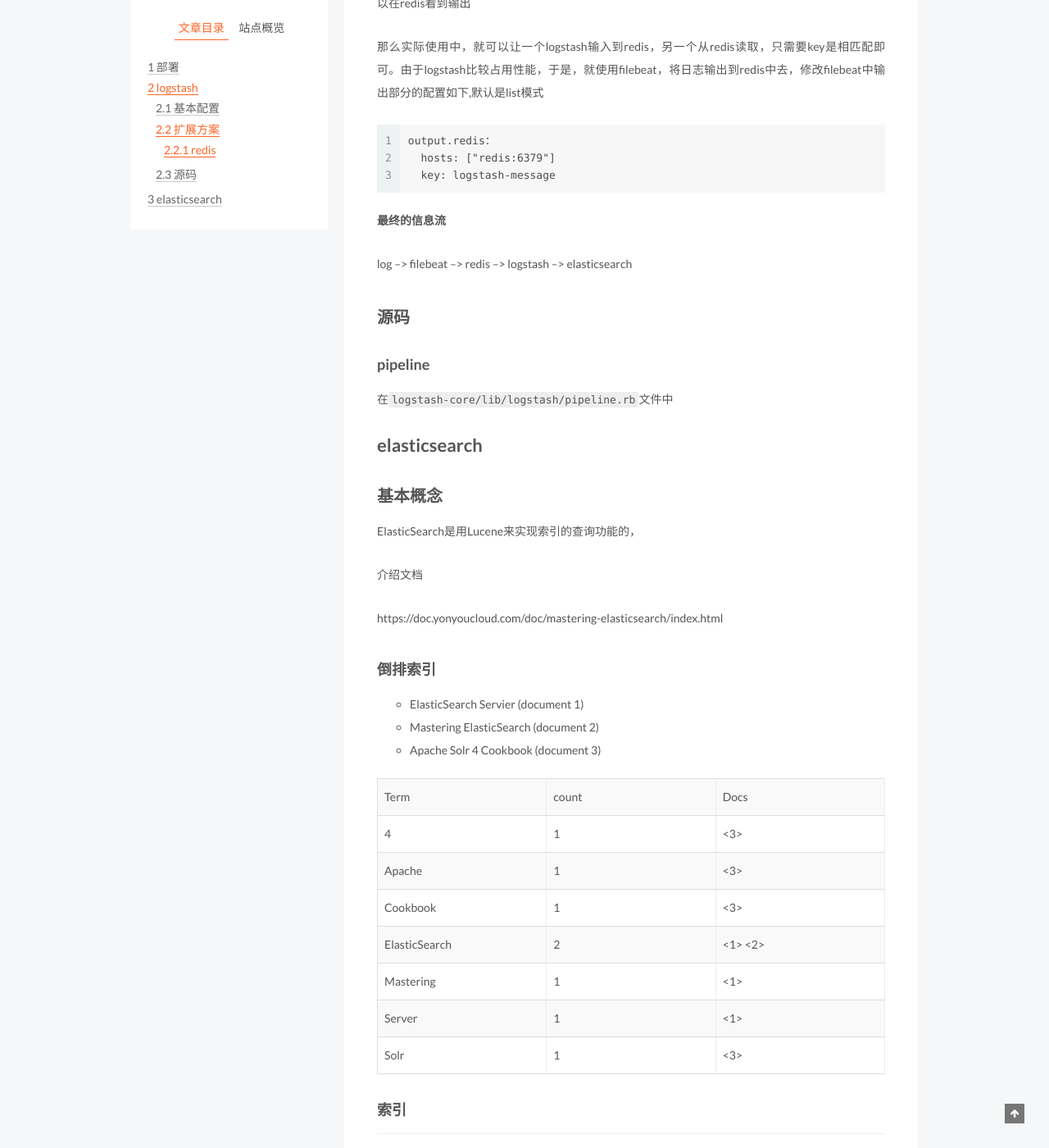
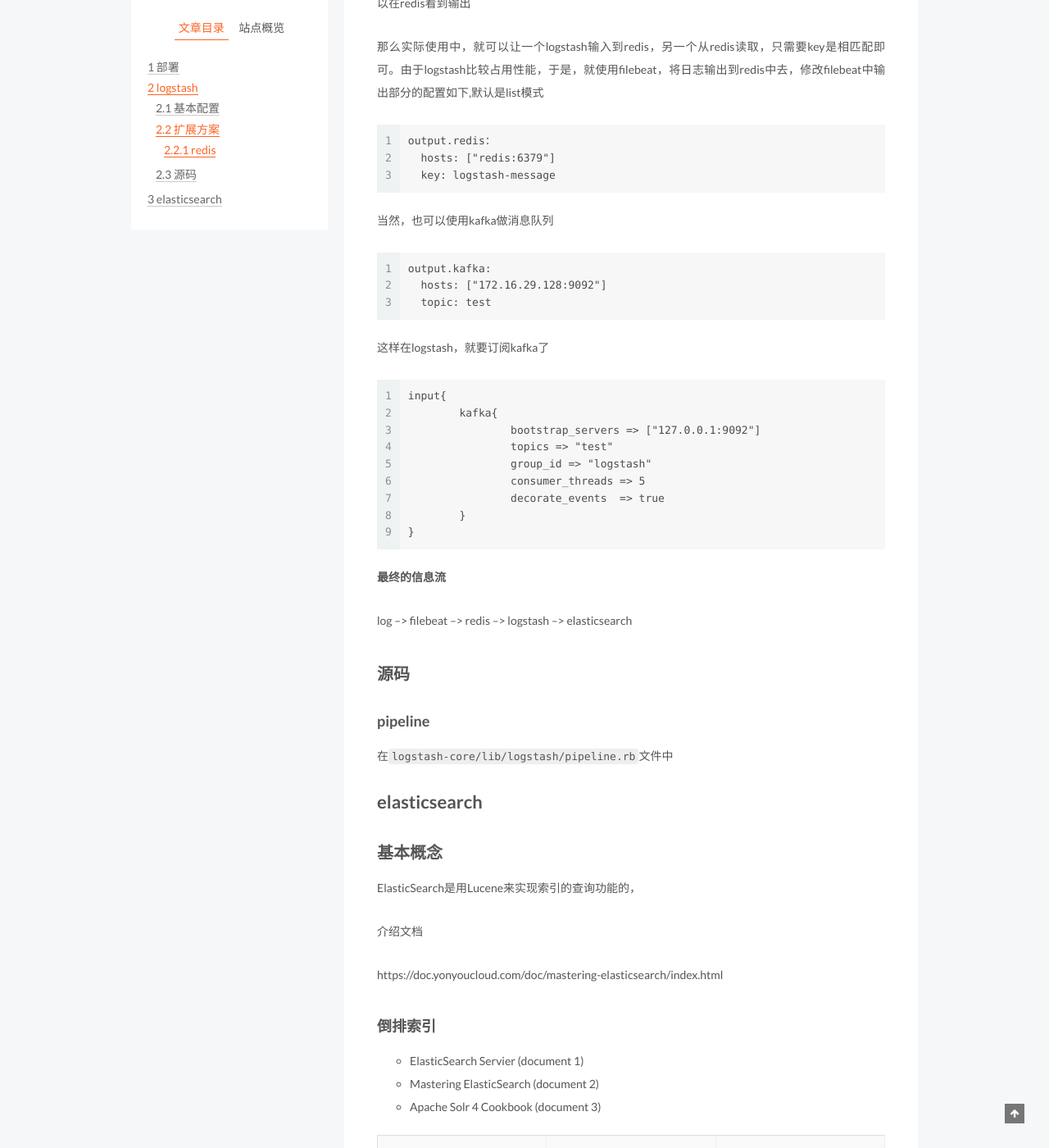
Before and after one commit to tuobashaoli/tuobashaoli.github.io, a Jekyll site: the page built from _posts/2021-01-05-elk.markdown, in a window 1280 px wide and 1400 px high, scrolled down 5121 px. Shown: the whole window at 82% size. Built offline with Jekyll 4.4.1, drawn with Linux system fonts in a browser that asks for light colours; comment, search, counter and statistics services are not loaded.

Commit message:
update elk

````diff
--- a/_posts/2021-01-05-elk.markdown
+++ b/_posts/2021-01-05-elk.markdown
@@ -249,6 +249,28 @@ output.redis：
   key: logstash-message
 ```
 
+当然，也可以使用kafka做消息队列
+
+```
+output.kafka:
+  hosts: ["172.16.29.128:9092"]
+  topic: test
+```
+
+这样在logstash，就要订阅kafka了
+
+```
+input{
+	kafka{
+		bootstrap_servers => ["127.0.0.1:9092"]
+		topics => "test"
+		group_id => "logstash"
+		consumer_threads => 5
+		decorate_events  => true
+	}
+}
+```
+
 **最终的信息流**
 
 log --> filebeat  --> redis --> logstash --> elasticsearch
````
